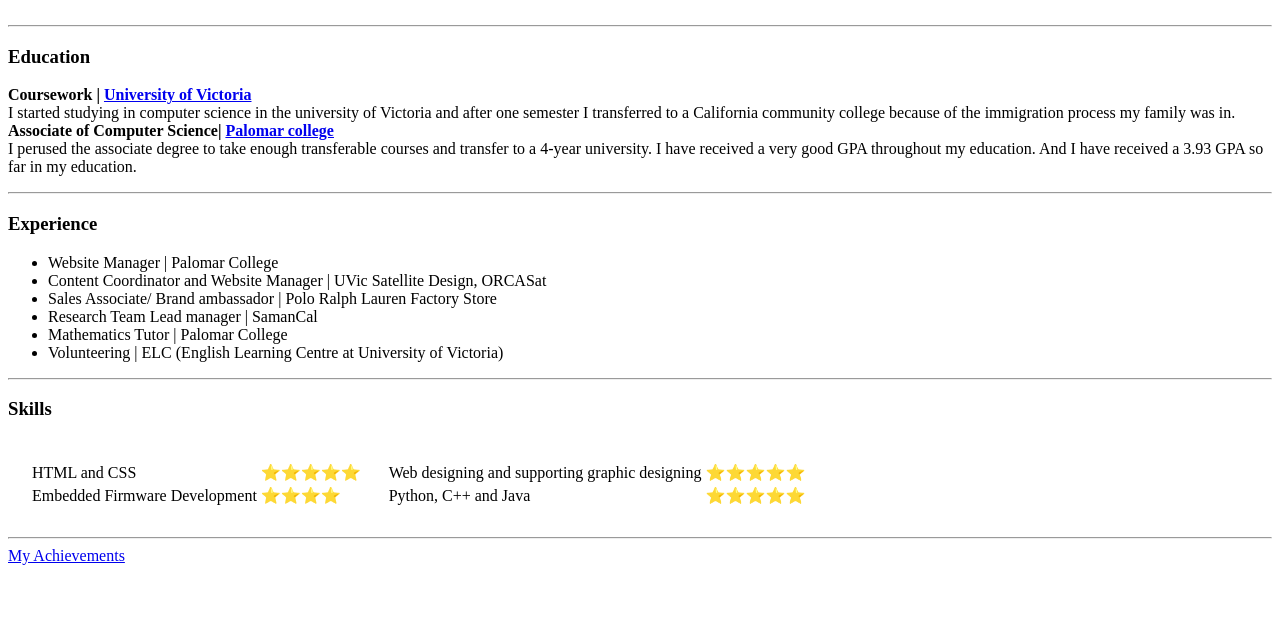
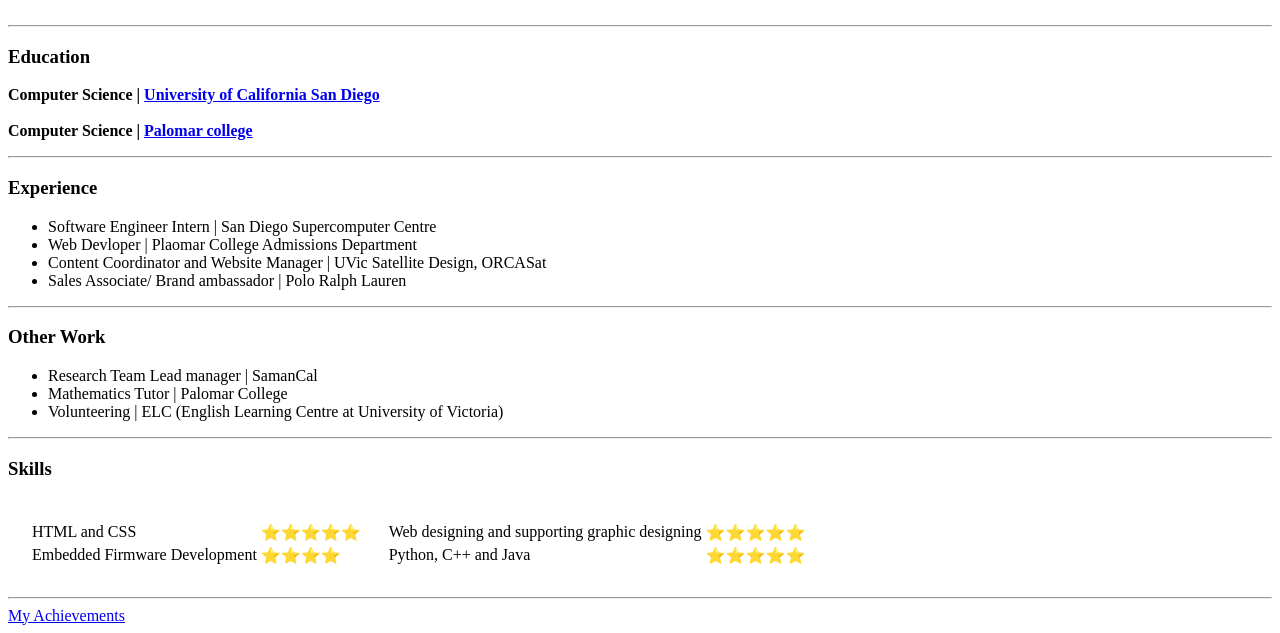
Before and after one commit to Samdopika/CV, a plain HTML site: page index.html in a window 1280 px wide. Shown: the part 261-894 px from the top of the page. Before the commit the page ends 834 px from the top, so only its background shows below. Drawn offline with Linux system fonts and the light colour scheme.

Commit message:
Update index.html

```diff
--- a/index.html
+++ b/index.html
@@ -9,7 +9,7 @@
 <body>
   <table cellspacing="20">
     <tr>
-      <td><img src="https://media-exp1.licdn.com/dms/image/C5603AQFVAKHPhnMAfg/profile-displayphoto-shrink_200_200/0/1646125668428?e=1651708800&v=beta&t=Ek3Uo7xzkyEhcepfkKG-h46-eIkb7B_s0vVWsfCrw00" width="200" height="200" alt="A portrait of Saman Khadivar's profile picture"></td>
+      <td><img src="https://github.com/Samdopika/CV/blob/main/Images/Saman%20Smily%20face.jpg" width="200" height="200" alt="A portrait of Saman Khadivar's profile picture"></td>
       <td>
         <h1>Saman Khadivar</h1>
         <a href="https://www.linkedin.com/in/saman-khadivar-60a5031ab" target="_blank" rel="noopener noreferrer"><img src="https://cliply.co/wp-content/uploads/2021/02/372102050_LINKEDIN_ICON_TRANSPARENT_400.gif" width="40" height="40" alt=""></a>
@@ -29,30 +29,30 @@
   <hr>
   <h3>Education</h3>
   <p>
-    <b>Coursework | <a href="https://www.uvic.ca/ecs/computerscience/index.php" target="_blank" rel="noopener noreferrer"><strong>University of Victoria</strong></a></b>
+    <b>Computer Science | <a href="https://cse.ucsd.edu/" target="_blank" rel="noopener noreferrer"><strong>University of California San Diego</strong></a></b>
     <br>
-    I started studying in computer science in the university of Victoria and after one semester I
-    transferred to a California community college because of the immigration process my family was
-    in.
+
     <br>
-    <b>Associate of Computer Science| <a href="https://www2.palomar.edu/" target="_blank" rel="noopener noreferrer"><strong>Palomar college</strong></a></b>
-    <br>
-    I perused the associate degree to take enough transferable courses and transfer to a 4-year
-    university. I have received a very good GPA throughout my education. And I have received a 3.93
-    GPA so far in my education.
+    <b>Computer Science | <a href="https://www2.palomar.edu/" target="_blank" rel="noopener noreferrer"><strong>Palomar college</strong></a></b>
   </p>
   <hr>
   <h3>Experience</h3>
   <ul>
-    <li>Website Manager | Palomar College</li>
+    <li>Software Engineer Intern | San Diego Supercomputer Centre </li>
+    <li>Web Devloper | Plaomar College Admissions Department </li>
     <li>Content Coordinator and Website Manager | UVic Satellite Design, ORCASat</li>
-    <li>Sales Associate/ Brand ambassador | Polo Ralph Lauren Factory Store</li>
+    <li>Sales Associate/ Brand ambassador | Polo Ralph Lauren</li>
+  </ul>
+  <hr>
+  <h3>Other Work</h3>
+  <ul>
     <li>Research Team Lead manager | SamanCal</li>
     <li>Mathematics Tutor | Palomar College</li>
     <li>Volunteering | ELC (English Learning Centre at University of Victoria)</li>
   </ul>
   <hr>
   <h3>Skills</h3>
+
   <table cellspacing="20">
     <tr>
       <td>
```
